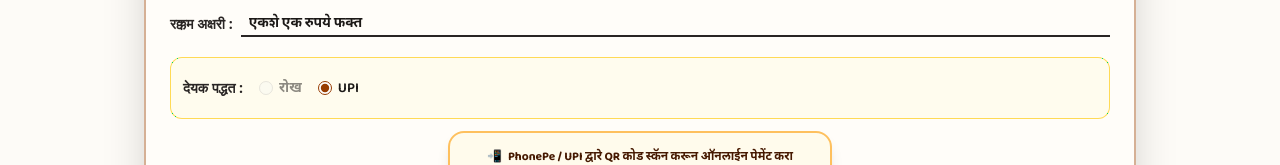
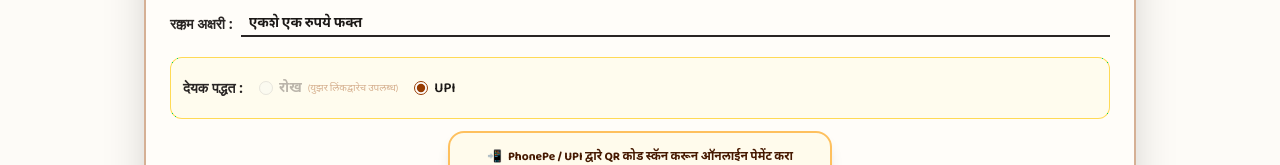
Before and after one commit to BIZONANCE/mptm.org, a Next.js app: page /registration in a window 1280 px wide. Shown: the part 774-939 px from the top of the page. Built offline with nearby package versions, Linux system fonts and the light colour scheme; no server answers; a web font is replaced by a local one.

Commit message:
Enable cash payment option only when accessing form via user referral link

```diff
--- a/src/app/components/Form.tsx
+++ b/src/app/components/Form.tsx
@@ -170,7 +170,7 @@ export default function Form() {
         if (typeof window !== "undefined") {
             const params = new URLSearchParams(window.location.search);
             const refParam = params.get("ref");
-            if (refParam) {
+            if (refParam && refParam.trim()) {
                 setReferredBy(refParam.trim());
             }
         }
@@ -197,6 +197,13 @@ export default function Form() {
         paymentMethod: "UPI",
         otherPaymentMethod: "",
     });
+
+    // Ensure payment method defaults to UPI if cash is disabled (no referral link)
+    useEffect(() => {
+        if (!referredBy && formData.paymentMethod === "रोख") {
+            setFormData((prev) => ({ ...prev, paymentMethod: "UPI" }));
+        }
+    }, [referredBy, formData.paymentMethod]);
 
     const [cashPaidStatus, setCashPaidStatus] = useState<"yes" | "no" | "">("");
     const [paymentScreenshot, setPaymentScreenshot] = useState<File | null>(null);
@@ -1095,18 +1102,36 @@ export default function Form() {
                                                     </label>
 
                                                     <div className="flex flex-wrap items-center gap-3 sm:gap-4 text-stone-900 font-semibold text-sm sm:text-sm">
-                                                        {/* Disabled Cash ("रोख") Radio Input */}
-                                                        <label className="flex items-center gap-1.5 cursor-not-allowed opacity-50 min-h-[36px]">
+                                                        {/* Cash ("रोख") Radio Input - Only enabled when accessed via user referral link */}
+                                                        <label
+                                                            className={`flex items-center gap-1.5 min-h-[36px] ${
+                                                                referredBy
+                                                                    ? "cursor-pointer text-stone-900"
+                                                                    : "cursor-not-allowed opacity-50 text-stone-500"
+                                                            }`}
+                                                            title={
+                                                                referredBy
+                                                                    ? "रोख देयक निवडा"
+                                                                    : "रोख पर्याय फक्त युझरच्या अधिकृत लिंकद्वारेच उपलब्ध आहे"
+                                                            }
+                                                        >
                                                             <input
                                                                 type="radio"
                                                                 name="paymentMethod"
                                                                 value="रोख"
                                                                 checked={formData.paymentMethod === "रोख"}
                                                                 onChange={handleChange}
-                                                                disabled
-                                                                className="w-4 h-4 sm:w-3.5 sm:h-3.5 accent-amber-800 cursor-not-allowed"
+                                                                disabled={!referredBy}
+                                                                className={`w-4 h-4 sm:w-3.5 sm:h-3.5 accent-amber-800 ${
+                                                                    referredBy ? "cursor-pointer" : "cursor-not-allowed"
+                                                                }`}
                                                             />
                                                             <span>रोख</span>
+                                                            {!referredBy && (
+                                                                <span className="text-[10px] text-amber-800/80 font-normal print:hidden">
+                                                                    (युझर लिंकद्वारेच उपलब्ध)
+                                                                </span>
+                                                            )}
                                                         </label>
 
                                                         {/* Active UPI Radio Input */}
```
